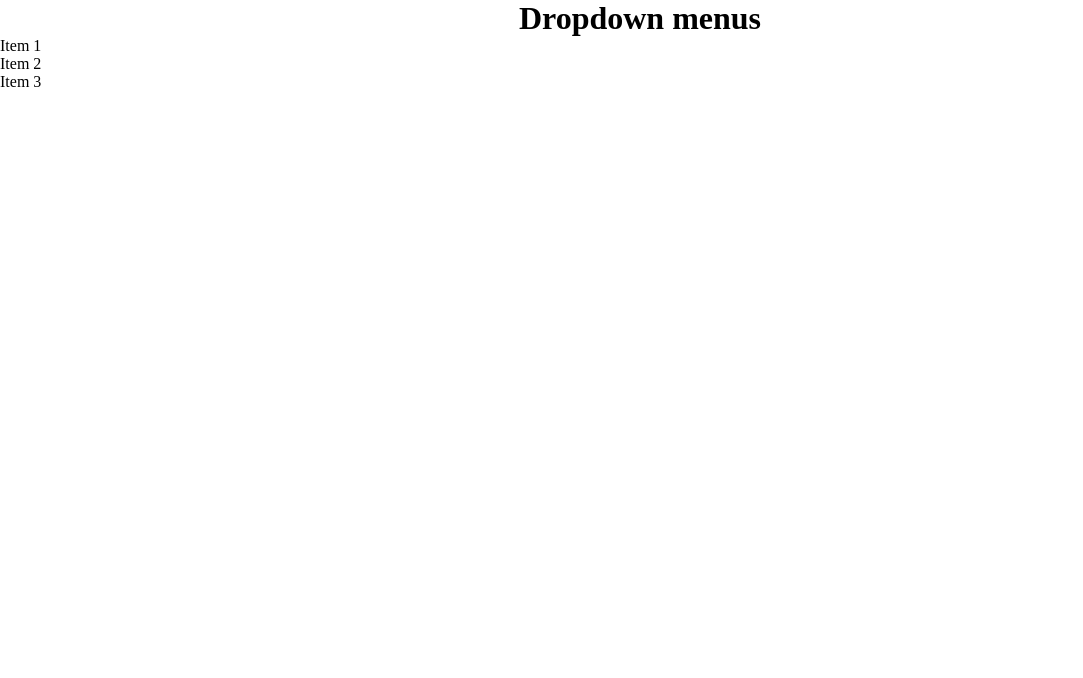
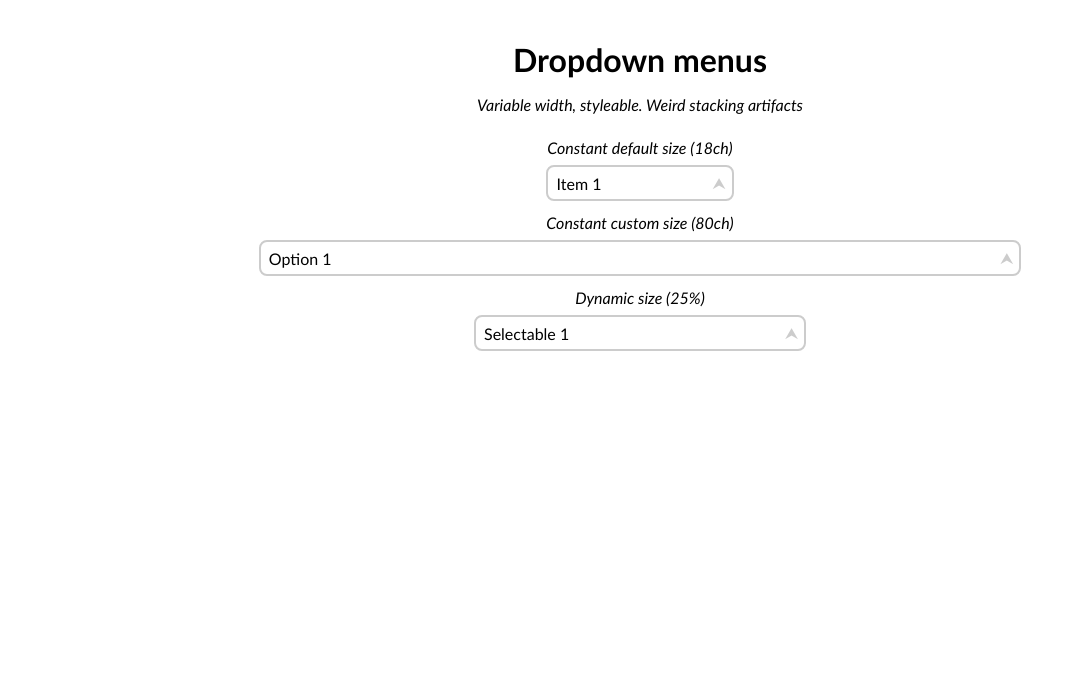
Before and after one commit to rins6618/interactive-elements, a website built with webpack: page src/template.html in a window 1280 px wide. Shown: the whole page, without its empty margins (0-1083 px from the left). Built offline with nearby package versions, Linux system fonts and the light colour scheme.

Commit message:
ADD: Base Dropdown Code

```diff
--- /dev/null
+++ b/src/DropdownItem.js
@@ -0,0 +1,27 @@
+/** * @template T */
+class DropdownItem {
+  /** * @type {Node} */
+  #node;
+
+  /** * @type {T} */
+  #value;
+
+  /**
+   * @param {Node} node
+   * @param {T} value
+   */
+  constructor(node, value) {
+    this.#node = node;
+    this.#value = value;
+  }
+
+  getNode() {
+    return this.#node;
+  }
+
+  getValue() {
+    return this.#value;
+  }
+}
+
+export default DropdownItem;
--- a/src/DropdownMenu.js
+++ b/src/DropdownMenu.js
@@ -1,12 +1,70 @@
+import './styles/dropdown.css';
+import DropdownItem from './DropdownItem';
+
+/** @template {T} [T=String]
+ *  @typedef {new (arg: Node) => T} Constructor
+ * */
+
+/** * @template {T} [T=String] */
 class DropdownMenu {
+  /** * @type {Element} */
+  #textboxElement;
+
   #dropdownElements;
 
-  constructor(nodeList) {
-    this.#dropdownElements = [...nodeList];
+  /** * @type {DropdownItem<T> | null} */
+  #activeElement = null;
+
+  /** *
+   * @param {Element} rootElement
+   * @param {Element[]} elements
+   * @param {Constructor<T>} ValueClass
+   */
+  constructor(rootElement, elements, ValueClass = String) {
+    this.#dropdownElements = [...elements]
+      .map((element) => (new DropdownItem(element, new ValueClass(element))));
+
+    this.#dropdownElements.forEach((item) => {
+      const itemNode = item.getNode();
+      itemNode.addEventListener('click', () => {
+        this.setActiveElement(itemNode);
+      });
+    });
+
+    this.#textboxElement = rootElement.querySelector('.textbox');
+
+    this.#textboxElement.addEventListener('click', (e) => {
+      if (e.target !== e.currentTarget) return;
+      rootElement.querySelector('.content').classList.toggle('active');
+    });
+
+    this.#activeElement = this.#dropdownElements.at(0) || null;
+    this.#updateText();
   }
 
-  log() {
-    this.#dropdownElements.forEach((elem) => console.log(elem));
+  #log() {
+    this.#dropdownElements.forEach((elem) => console.log(elem.getValue().toString()));
+  }
+
+  #updateText() {
+    const hasActive = this.#activeElement !== null;
+    const strValue = hasActive ? this.#activeElement.getNode().textContent : '';
+    this.#textboxElement.textContent = strValue;
+    // console.log(
+    // 'Active element of', this.#rootElement, `switched to ${this.#activeElement.getValue()}`
+    // );
+  }
+
+  /** @param {Element} entry */
+  setActiveElement(entry) {
+    const idx = this.#dropdownElements.findIndex((val) => entry.isSameNode(val.getNode()));
+    this.#activeElement = idx === -1 ? this.#activeElement : this.#dropdownElements.at(idx);
+    this.#updateText();
+  }
+
+  /** * @returns {DropdownItem<T> | null} */
+  getActiveElement() {
+    return this.#activeElement ? this.#activeElement : null;
   }
 }
 
--- a/src/common.css
+++ /dev/null
@@ -1,19 +0,0 @@
-* {
-  margin: 0;
-  box-sizing: border-box;
-}
-
-ul {
-  list-style: none;
-  padding-left: 0;
-}
-
-body {
-  display: flex;
-  flex-direction: column;
-  align-content: center;
-}
-
-h1 {
-  text-align: center;
-}
--- a/src/index.js
+++ b/src/index.js
@@ -1,10 +1,13 @@
-import './common.css';
+import './styles/common.css';
 import DropdownMenu from './DropdownMenu';
 
 console.log('Hello, world!');
 
 const dropdownElements = document.querySelectorAll('.dropdown');
 dropdownElements.forEach((elem) => {
-  const dropdown = new DropdownMenu(elem.querySelectorAll('ul > *'));
-  dropdown.log();
+  const listOfElements = [...elem.querySelectorAll('ul > li')];
+
+  const dropdown = new DropdownMenu(elem, listOfElements);
+  dropdown.getActiveElement();
+  // dropdown.log();
 });
--- /dev/null
+++ b/src/styles/common.css
@@ -0,0 +1,45 @@
+:root {
+  --font-family: Seravek, 'Gill Sans Nova', Ubuntu, Calibri, 'DejaVu Sans', source-sans-pro, sans-serif;
+
+  font-family: var(--font-family);
+  font-weight: normal;
+}
+
+* {
+  margin: 0;
+  box-sizing: border-box;
+}
+
+ul {
+  list-style: none;
+  padding-left: 0;
+}
+
+body {
+  padding: 1.5rem 1rem;
+  display: flex;
+  flex-direction: column;
+  align-content: center;
+}
+
+h1 {
+  text-align: center;
+  margin: 1rem 0;
+}
+
+h2 {
+  font-size: 1rem;
+  text-align: center;
+  font-style: italic;
+  font-weight: normal;
+  margin-bottom: 1rem;
+}
+
+h3 {
+  margin-top: 0.5rem;
+  font-size: 1rem;
+  text-align: center;
+  font-style: italic;
+  font-weight: normal;
+
+}
--- /dev/null
+++ b/src/styles/dropdown.css
@@ -0,0 +1,130 @@
+.dropdown {
+  position: relative;
+  align-self: center;
+  display: flex;
+
+  align-items: center;
+
+  width: 18ch;
+  max-height: 18ch;
+  min-height: 2rem;
+  margin: 0.5rem;
+}
+
+.dropdown .textbox {
+  position: absolute;
+  left: calc(-0.5rem - 2px);
+  top: 0;
+
+  display: flex;
+  align-items: center;
+
+  width: 100%;
+  overflow: hidden;
+  text-overflow: ellipsis;
+
+  user-select: none;
+  white-space: nowrap;
+  padding: 0.5rem;
+  border-radius: 0.5rem;
+  border: 2px solid #ccc;
+  background: #fff;
+
+  box-sizing: content-box;
+  padding: 0.5rem;
+  height: 1rem;
+
+  transition: z-index 0s .2s;
+  cursor: pointer;
+  z-index: 2;
+
+}
+
+.dropdown .textbox:hover,
+.dropdown:has(.content.active) .textbox {
+  background-color: #f8f8f8;
+  border-color: #999;
+}
+
+.dropdown .textbox::after {
+  position: absolute;
+  width: 1ch;
+  left: calc(100% - 1ch - 2px - 0.5rem);
+  content: "⮝";
+  color: #ccc;
+}
+
+.dropdown:has(.content.active) .textbox::after {
+  content: "⮟";
+  color: #aaa;
+}
+
+
+.dropdown:has(.content.active) .textbox {
+  transition: z-index 0s .0s;
+  z-index: 4;
+}
+
+.dropdown .content.active {
+  max-height: 18ch;
+  padding-top: calc(1rem + 0.9rem + 2px);
+  pointer-events: all;
+  transition: padding-top .2s, max-height .2s, z-index 0s .0s;
+  z-index: 3;
+}
+
+.dropdown .content {
+  pointer-events: none;
+  position: absolute;
+  align-self: flex-start;
+
+  display: flex;
+  flex-direction: column;
+  box-sizing: border-box;
+
+  width: 100%;
+  max-height: 0;
+
+  transition: padding-top .2s, max-height .2s, z-index 0s .2s;
+
+  border-radius: 0.5rem;
+  border: 2px solid #ccc;
+
+  background: #f9f9f9;
+
+  overflow-y: auto;
+
+  /* height + padding (ever so slight overlap) + border */
+  padding-top: 0;
+
+  z-index: 1;
+}
+
+.dropdown .content::-webkit-scrollbar {
+  width: 8px;
+  background-color: #eee;
+  border-bottom-right-radius: 0.5rem;
+}
+
+.dropdown .content::-webkit-scrollbar-thumb {
+  border-radius: 4px;
+  background: #ccc;
+}
+.dropdown .content::-webkit-scrollbar-thumb:window-inactive {
+  background: #bbb;
+}
+
+.dropdown .content li {
+  padding: 0.5rem;
+  cursor: pointer;
+  user-select: none;
+  transition: background 0.2s;
+}
+
+.dropdown .content li:first-child {
+  padding-top: 1rem;
+}
+
+.dropdown .content li:hover {
+  background: #eee;
+}
--- a/src/template.html
+++ b/src/template.html
@@ -7,12 +7,57 @@
 </head>
 <body>
   <h1>Dropdown menus</h1>
+  <h2>Variable width, styleable. Weird stacking artifacts</h2>
 
-  <div class="dropdown style1">
+  <h3>Constant default size (18ch)</h3>
+  <div class="dropdown">
+    <div class="textbox">Text content</div>
     <ul class="content">
       <li>Item 1</li>
       <li>Item 2</li>
       <li>Item 3</li>
+      <li>Item 4</li>
+      <li>Item 5</li>
+      <li>Item 6</li>
+      <li>Item 7</li>
+      <li>Item 8</li>
+      <li>Item 9</li>
+      <li>Item 10</li>
+    </ul>
+  </div>
+
+  <h3>Constant custom size (80ch)</h3>
+  <div class="dropdown" style="width: 80ch;">
+    <div class="textbox">Text content</div>
+    <ul class="content">
+      <li>Option 1</li>
+      <li>Option 2</li>
+      <li>Option 3</li>
+      <li>Option 4</li>
+      <li>Option 5</li>
+      <li>Option 6</li>
+      <li>Option 7</li>
+      <li>Option 8</li>
+      <li>Option 9</li>
+      <li>Option 10</li>
+    </ul>
+  </div>
+
+
+  <h3>Dynamic size (25%)</h3>
+  <div class="dropdown" style="width: 25%;">
+    <div class="textbox">Text content</div>
+    <ul class="content">
+      <li>Selectable 1</li>
+      <li>Selectable 2</li>
+      <li>Selectable 3</li>
+      <li>Selectable 4</li>
+      <li>Selectable 5</li>
+      <li>Selectable 6</li>
+      <li>Selectable 7</li>
+      <li>Selectable 8</li>
+      <li>Selectable 9</li>
+      <li>Selectable 10</li>
     </ul>
   </div>
 
```
